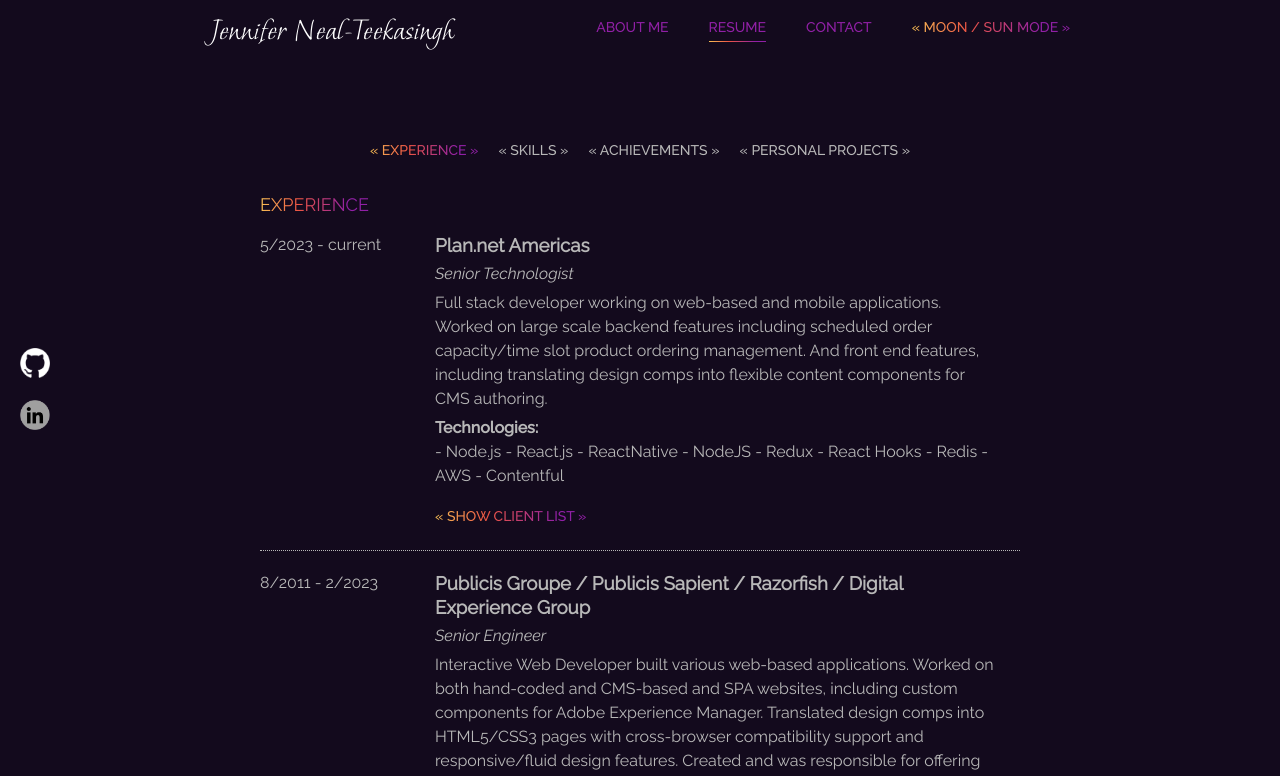
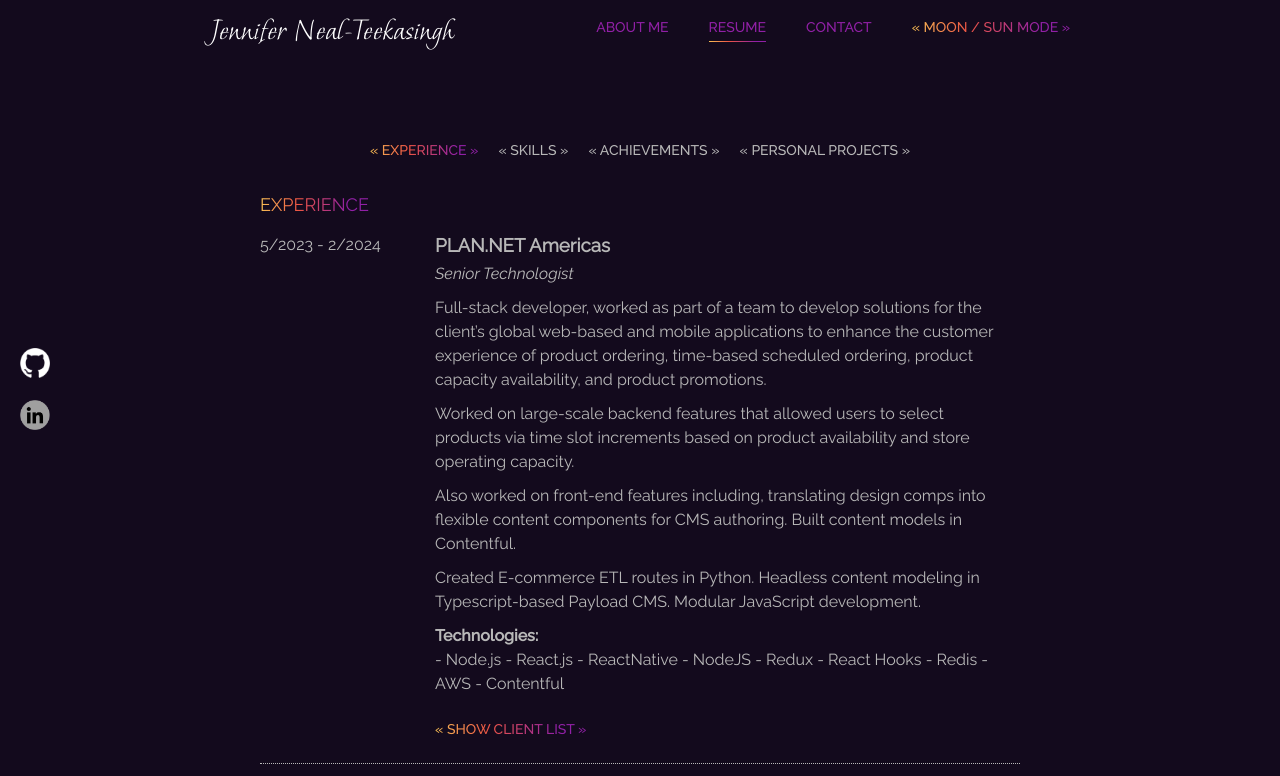
Before and after one commit to JennyMadeOfStars/jennynealteekasinghportfolio, a React (Create React App) app: page /resume in a window 1280 px wide. Shown: the top 776 px of the page. Built offline with nearby package versions, Linux system fonts and the light colour scheme; a web font is replaced by a local one.

Commit message:
update current position and description (#5)

```diff
--- a/src/components/resume/Experience.js
+++ b/src/components/resume/Experience.js
@@ -1,12 +1,13 @@
 // libraries
-import { useState } from 'react';
+import React from 'react';
+// import { useState } from 'react';
 
 // components
 import HideShowList from './HideShowList';
 
 // elements
 import H2 from '../../elements/H2';
-import Button from '../../elements/Button';
+// import Button from '../../elements/Button';
 
 // data
 import experience from '../../data/experience';
@@ -17,7 +18,6 @@
  * @returns {JSX} Markup for the experience component
  */
 const Experience = () => {
-    console.log('hello');
     return (
         <div className='experience-section content-section'>
             <H2 title="Experience" />
@@ -30,7 +30,10 @@
                                 <dd>
                                     <h3>{role.companyName}</h3>
                                     <p className='italic'>{role.jobTitle}</p>
-                                    <p>{role.description}</p>
+                                    {
+                                        role.description &&
+                                        role.description.map((desc, index) => <p key={index}>{desc}</p>)
+                                    }
                                     <p className="text">
                                         <span className='bold'>Technologies:</span>
                                         <br />
--- a/src/data/experience.js
+++ b/src/data/experience.js
@@ -1,13 +1,14 @@
 const experience = [
     {
         startingDate: '5/2023',
-        endingDate: '',
-        companyName: 'Plan.net Americas',
+        endingDate: '2/2024',
+        companyName: 'PLAN.NET Americas',
         jobTitle: 'Senior Technologist',
         companyUrl: 'https://www.plan-net.com/',
-        description: 'Full stack developer working on web-based and mobile applications. Worked on large scale backend features including scheduled order capacity/time slot product ordering management. And front end features, including translating design comps into flexible content components for CMS authoring.',
+        description: ['Full-stack developer, worked as part of a team to develop solutions for the client’s global web-based and mobile applications to enhance the customer experience of product ordering, time-based scheduled ordering, product capacity availability, and product promotions.', 'Worked on large-scale backend features that allowed users to select products via time slot increments based on product availability and store operating capacity.', 'Also worked on front-end features including, translating design comps into flexible content components for CMS authoring. Built content models in Contentful.', 'Created E-commerce ETL routes in Python. Headless content modeling in Typescript-based Payload CMS. Modular JavaScript development.'],
         contributingClientList: [
-            'KFC SOPAC',
+            'KFC Global',
+            'KFC Australia',
             'KFC Japan',
         ],
         techs: [
@@ -28,7 +29,7 @@
         companyName: 'Publicis Groupe / Publicis Sapient / Razorfish / Digital Experience Group',
         jobTitle: 'Senior Engineer',
         companyUrl: 'https://www.publicissapient.com/',
-        description: 'Interactive Web Developer built various web-based applications. Worked on both hand-coded and CMS-based and SPA websites, including custom components for Adobe Experience Manager. Translated design comps into HTML5/CSS3 pages with cross-browser compatibility support and responsive/fluid design features. Created and was responsible for offering best practice feedback during pull request process.',
+        description: ['Front-end interactive Web Developer functioned as part of a SAFE Agile team structure building components for various web-based applications using Adobe Experience Manager. Created and integrated JSP Sightly pages to absorb data and authored content. Translated design comps into SPAs (Single Page Applications). Developed responsive/fluid design features, and ensured cross-browser compatibility and web accessibility following disability guidelines.'],
         contributingClientList: [
             'Mercedes-Benz USA',
             'VF Corp Platform: Jansport, TheNorthFace, SmartWool, Lee, Wrangler, Reef, Timberland',
@@ -61,7 +62,7 @@
         companyName: 'NextGen',
         jobTitle: 'Web Developer/Contractor',
         companyUrl: '',
-        description: 'Created pages for and updated company website, performed QA related tasks, created short URLs, as well as cross browser testing.',
+        description: ['Created pages for and updated company website, performed QA related tasks, created short URLs, as well as cross browser testing.'],
         techs: [
             'HTML',
             'CSS',
@@ -75,7 +76,7 @@
         companyName: 'QVC Studio Park',
         jobTitle: 'Site Developer/Contractor',
         companyUrl: '',
-        description: 'Created pages for and updated company website shopping categories, including cross browser testing.',
+        description: ['Created pages for and updated company website shopping categories, including cross browser testing.'],
         techs: [
             'HTML5',
             'CSS',
--- a/src/styles/_experience.scss
+++ b/src/styles/_experience.scss
@@ -53,6 +53,6 @@
     }
 
     p {
-        margin: 0 0 5px;
+        margin: 0 0 10px;
     }
 }
```
Also changed, not shown: 1 other file (tests, documents, lock files or other folders).
